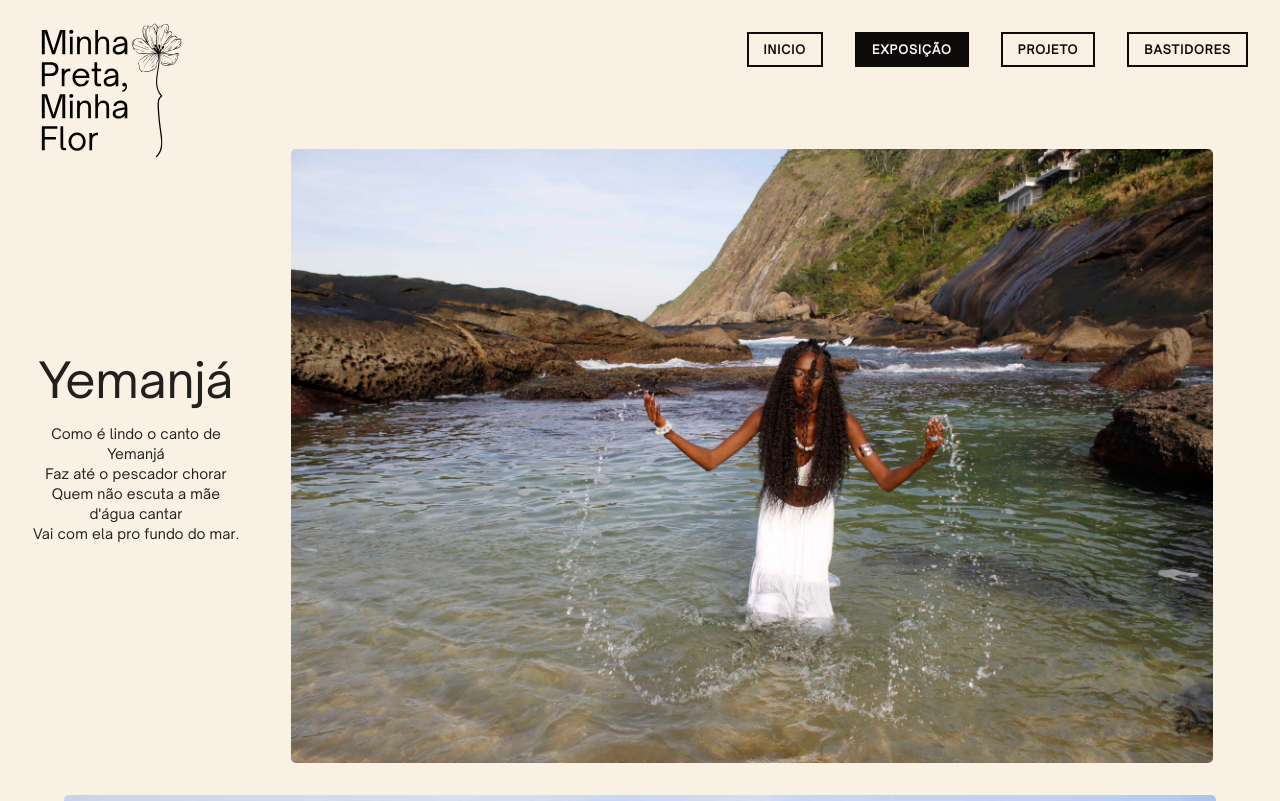
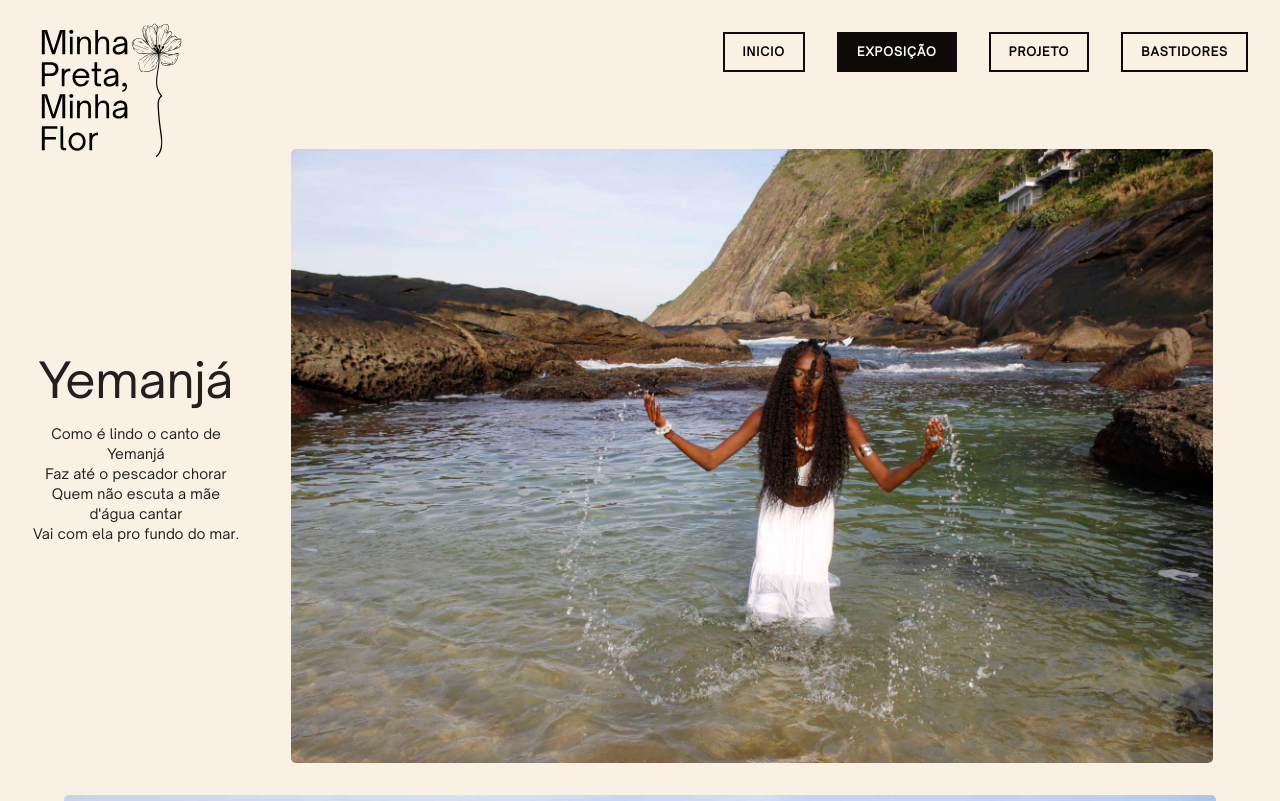
Before and after one commit to vitrokb/minha-preta-minha-flor, a React (Vite) app: page /exposicao in a window 1280 px wide. Shown: the top 801 px of the page. Built offline with nearby package versions, Linux system fonts and the light colour scheme.

Commit message:
feat: change styled button and solve key prop

```diff
--- a/src/components/Nana/Nana.tsx
+++ b/src/components/Nana/Nana.tsx
@@ -51,8 +51,8 @@ function Nana({ isDesktop }: NanaProps) {
         <div className="nana-carrousel">
           <Carousel fade controls={isDesktop} interval={5000}>
             {nanaPictures.map((picture, key) => (
-              <CarouselItem>
-                <img className="nana-carrousel-img" key={key} src={picture.name} />
+              <CarouselItem key={key}>
+                <img className="nana-carrousel-img" src={picture.name} />
               </CarouselItem>
             ))}
           </Carousel>
--- a/src/components/Navbar/Navbar.tsx
+++ b/src/components/Navbar/Navbar.tsx
@@ -14,6 +14,10 @@ function Navbar() {
   const toggleMenu = () => {
     setIsOpen(!isOpen);
   };
+
+  function checkPath(path: string) {
+    return location?.pathname == path ? 'active' : '';
+  }
 
   return (
     <nav
@@ -36,30 +40,22 @@ function Navbar() {
       >
         <li>
           <Link to="/">
-            <StyledButton variant="outlined" active={location?.pathname == '/' ? 1 : 0}>
-              INICIO
-            </StyledButton>
+            <StyledButton active={checkPath('/')}>INICIO</StyledButton>
           </Link>
         </li>
         <li>
           <Link to="/exposicao">
-            <StyledButton variant="outlined" active={location?.pathname == '/exposicao' ? 1 : 0}>
-              EXPOSIÇÃO
-            </StyledButton>
+            <StyledButton active={checkPath('/exposicao')}>EXPOSIÇÃO</StyledButton>
           </Link>
         </li>
         <li>
           <Link to="/projeto">
-            <StyledButton variant="outlined" active={location?.pathname == '/projeto' ? 1 : 0}>
-              PROJETO
-            </StyledButton>
+            <StyledButton active={checkPath('/projeto')}>PROJETO</StyledButton>
           </Link>
         </li>
         <li>
           <Link to="/bastidores">
-            <StyledButton variant="outlined" active={location?.pathname == '/bastidores' ? 1 : 0}>
-              BASTIDORES
-            </StyledButton>
+            <StyledButton active={checkPath('/bastidores')}>BASTIDORES</StyledButton>
           </Link>
         </li>
       </ul>
--- a/src/components/Oba/Oba.tsx
+++ b/src/components/Oba/Oba.tsx
@@ -50,8 +50,8 @@ function Oba({ isDesktop }: ObaProps) {
         <div className="oba-carrousel">
           <Carousel fade controls={isDesktop} interval={5000}>
             {obaPictures.map((picture, key) => (
-              <CarouselItem>
-                <img className="oba-carrousel-img" key={key} src={picture.name} />
+              <CarouselItem key={key}>
+                <img className="oba-carrousel-img" src={picture.name} />
               </CarouselItem>
             ))}
           </Carousel>
--- a/src/components/Oxum/Oxum.tsx
+++ b/src/components/Oxum/Oxum.tsx
@@ -45,8 +45,8 @@ function Oxum({ isDesktop }: OxumProps) {
         <div className="oxum-carrousel">
           <Carousel fade controls={isDesktop} interval={5000}>
             {OxumPictures.map((picture, key) => (
-              <CarouselItem>
-                <img className="oxum-carrousel-img" key={key} src={picture.name} />
+              <CarouselItem key={key}>
+                <img className="oxum-carrousel-img" src={picture.name} />
               </CarouselItem>
             ))}
           </Carousel>
--- /dev/null
+++ b/src/components/StyledButton/StyledButton.css
@@ -0,0 +1,29 @@
+.custom-btn {
+  background-color: #F9F1E4;
+  color: #000;
+  border: 2px solid #0E0A0A;
+  border-radius: 0;
+  letter-spacing: 1px;
+  font-size: 0.750rem;
+  font-weight: 700;
+  font-family: 'Open Sauce';
+  padding: 9px 18px;
+}
+
+.custom-btn.active {
+  background-color: #0E0A0A;
+  border: 2px solid #0E0A0A;
+  color: #fff;
+}
+
+.custom-btn:hover {
+  background-color: #0E0A0A;
+  color: #fff;
+}
+
+.custom-btn:focus,
+.custom-btn:active,
+.custom-btn:hover {
+  outline: none;
+  box-shadow: none;
+}
--- a/src/components/StyledButton/StyledButton.tsx
+++ b/src/components/StyledButton/StyledButton.tsx
@@ -1,24 +1,16 @@
-import { Button as MuiButton, ButtonProps as MuiButtonProps, styled } from '@mui/material';
-
-interface ButtonProps extends MuiButtonProps {
-  active?: number | string;
+import React from 'react';
+import './StyledButton.css';
+interface StyledButtonProps {
+  active?: string;
+  children: React.ReactNode;
 }
 
-const StyledButton = styled(MuiButton)<ButtonProps>(({ theme, active }) => ({
-  backgroundColor: active ? '#0E0A0A' : '#F9F1E4',
-  color: active ? theme.palette.common.white : '#0E0A0A',
-  border: `2px solid #0E0A0A`,
-  borderRadius: 0,
-  boxShadow: 'none',
-  fontWeight: 700,
-  fontSize: '0.750rem',
-  letterSpacing: '1px',
-  '&:hover': {
-    backgroundColor: '#0E0A0A',
-    color: theme.palette.common.white,
-    boxShadow: 'none',
-  },
-  textDecoration: 'none',
-}));
+function StyledButton({ active = '', children }: StyledButtonProps) {
+  return (
+    <button type="button" className={`btn custom-btn ${active}`}>
+      {children}
+    </button>
+  );
+}
 
 export default StyledButton;
--- a/src/components/Yansa/Yansa.tsx
+++ b/src/components/Yansa/Yansa.tsx
@@ -52,8 +52,8 @@ function Yansa({ isDesktop }: YansaProps) {
         <div className="yansa-carrousel">
           <Carousel fade controls={isDesktop} interval={5000}>
             {YansaPictures.map((picture, key) => (
-              <CarouselItem>
-                <img className="yansa-carrousel-img" key={key} src={picture.name} />
+              <CarouselItem key={key}>
+                <img className="yansa-carrousel-img" src={picture.name} />
               </CarouselItem>
             ))}
           </Carousel>
```
